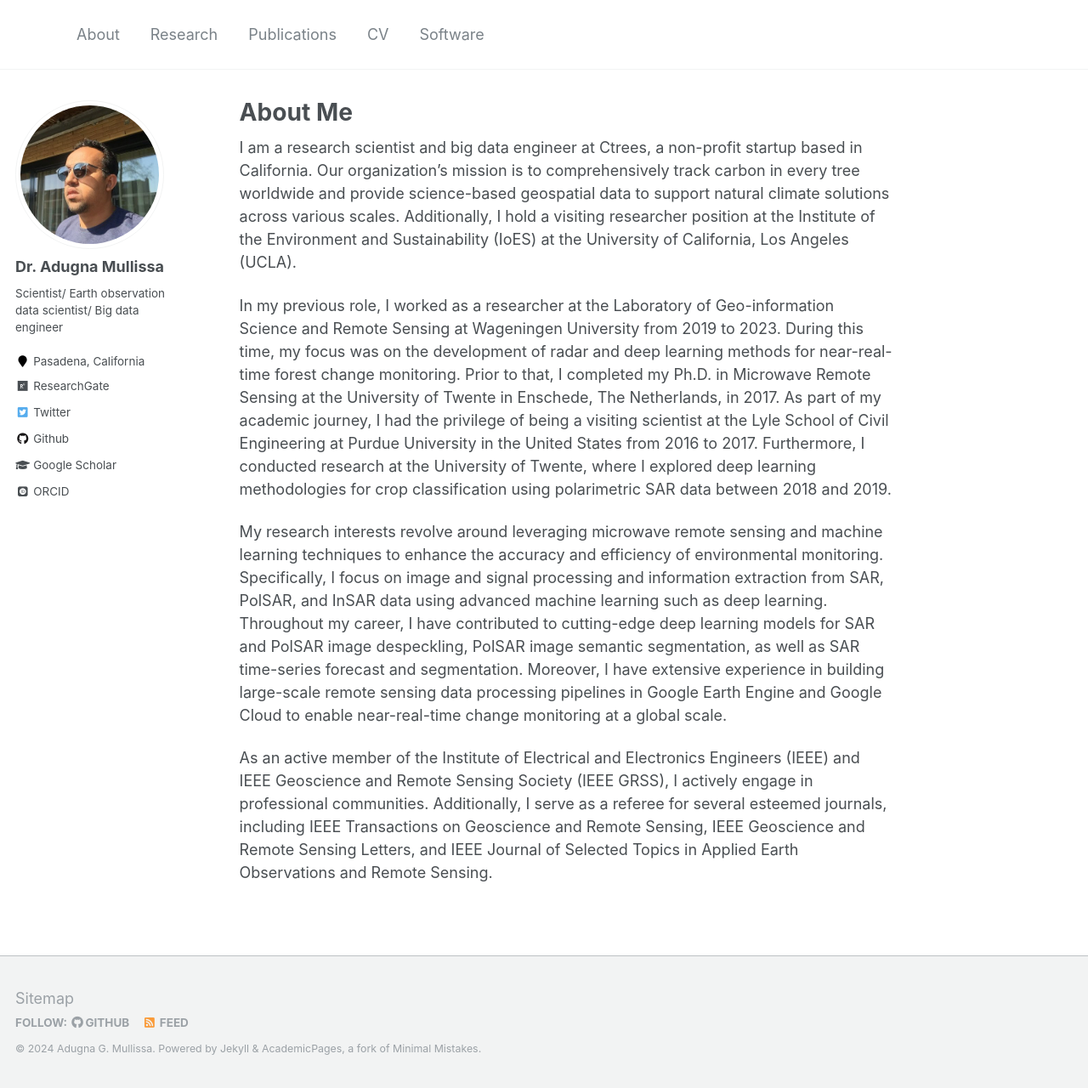
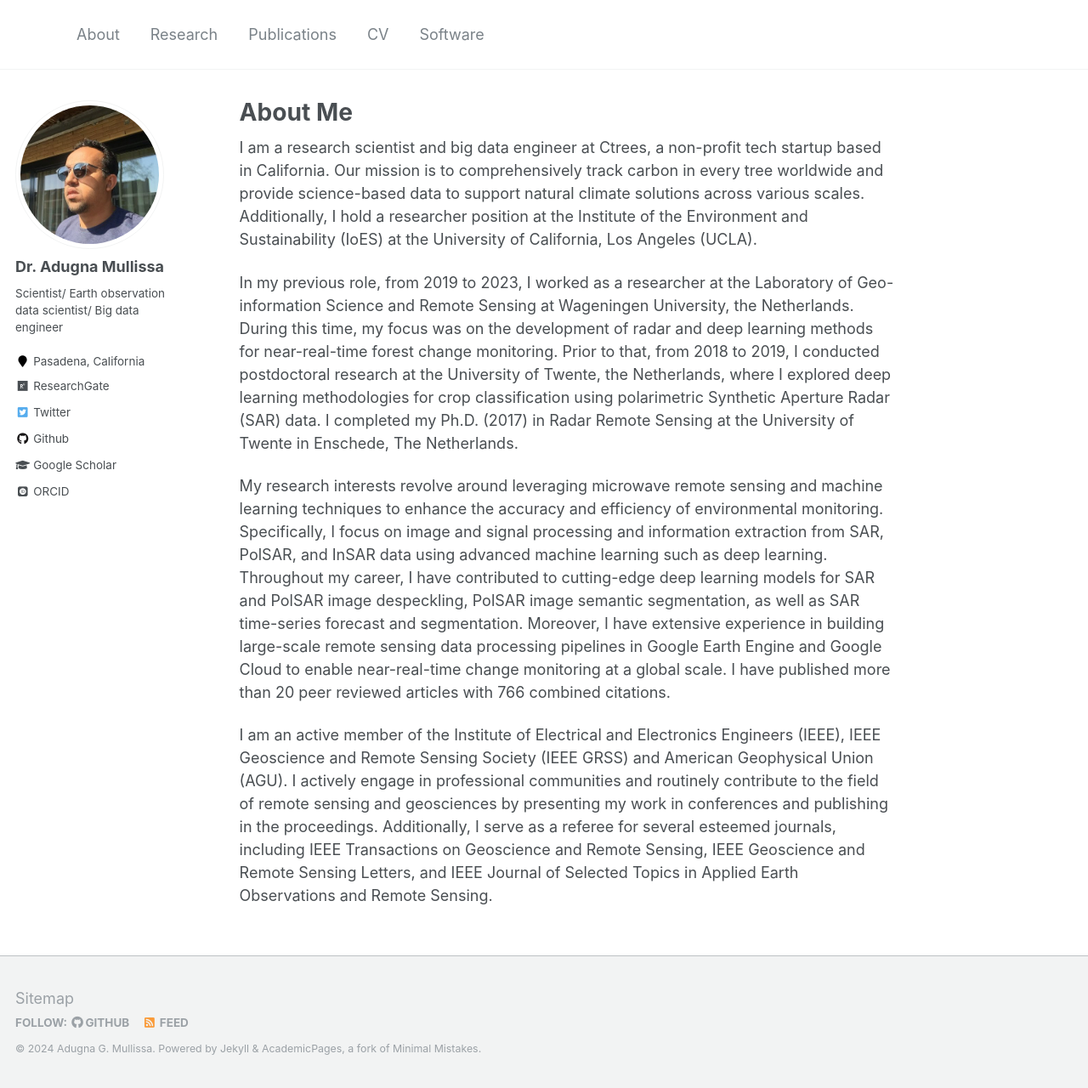
Before and after one commit to adugnag/adugnag.github.io, a Jekyll site: the page built from _pages/about.md, in a window 1280 px wide and 1280 px high. Shown: the whole window at 85% size. Built offline with Jekyll 4.4.1, drawn with Linux system fonts in a browser that asks for light colours; some web fonts are replaced.

Commit message:
Update about.md

```diff
--- a/_pages/about.md
+++ b/_pages/about.md
@@ -7,10 +7,10 @@ redirect_from:
   - /about/
   - /about.html
 ---
-I am a research scientist and big data engineer at Ctrees, a non-profit startup based in California. Our organization's mission is to comprehensively track carbon in every tree worldwide and provide science-based geospatial data to support natural climate solutions across various scales. Additionally, I hold a visiting researcher position at the Institute of the Environment and Sustainability (IoES) at the University of California, Los Angeles (UCLA).
+I am a research scientist and big data engineer at Ctrees, a non-profit tech startup based in California. Our mission is to comprehensively track carbon in every tree worldwide and provide science-based data to support natural climate solutions across various scales. Additionally, I hold a researcher position at the Institute of the Environment and Sustainability (IoES) at the University of California, Los Angeles (UCLA).
 
-In my previous role, I worked as a researcher at the Laboratory of Geo-information Science and Remote Sensing at Wageningen University from 2019 to 2023. During this time, my focus was on the development of radar and deep learning methods for near-real-time forest change monitoring. Prior to that, I completed my Ph.D. in Microwave Remote Sensing at the University of Twente in Enschede, The Netherlands, in 2017. As part of my academic journey, I had the privilege of being a visiting scientist at the Lyle School of Civil Engineering at Purdue University in the United States from 2016 to 2017. Furthermore, I conducted research at the University of Twente, where I explored deep learning methodologies for crop classification using polarimetric SAR data between 2018 and 2019.
+In my previous role, from 2019 to 2023, I worked as a researcher at the Laboratory of Geo-information Science and Remote Sensing at Wageningen University, the Netherlands. During this time, my focus was on the development of radar and deep learning methods for near-real-time forest change monitoring. Prior to that, from 2018 to 2019, I conducted postdoctoral research at the University of Twente, the Netherlands, where I explored deep learning methodologies for crop classification using polarimetric Synthetic Aperture Radar (SAR) data. I completed my Ph.D. (2017) in  Radar Remote Sensing at the University of Twente in Enschede, The Netherlands.
 
-My research interests revolve around leveraging microwave remote sensing and machine learning techniques to enhance the accuracy and efficiency of environmental monitoring. Specifically, I focus on image and signal processing and information extraction from SAR, PolSAR, and InSAR data using advanced machine learning such as deep learning. Throughout my career, I have contributed to cutting-edge deep learning models for SAR and PolSAR image despeckling, PolSAR image semantic segmentation, as well as SAR time-series forecast and segmentation. Moreover, I have extensive experience in building large-scale remote sensing data processing pipelines in Google Earth Engine and Google Cloud to enable near-real-time change monitoring at a global scale.
+My research interests revolve around leveraging microwave remote sensing and machine learning techniques to enhance the accuracy and efficiency of environmental monitoring. Specifically, I focus on image and signal processing and information extraction from SAR, PolSAR, and InSAR data using advanced machine learning such as deep learning. Throughout my career, I have contributed to cutting-edge deep learning models for SAR and PolSAR image despeckling, PolSAR image semantic segmentation, as well as SAR time-series forecast and segmentation. Moreover, I have extensive experience in building large-scale remote sensing data processing pipelines in Google Earth Engine and Google Cloud to enable near-real-time change monitoring at a global scale. I have published more than 20 peer reviewed articles with 766 combined citations.
 
-As an active member of the Institute of Electrical and Electronics Engineers (IEEE) and IEEE Geoscience and Remote Sensing Society (IEEE GRSS), I actively engage in professional communities. Additionally, I serve as a referee for several esteemed journals, including IEEE Transactions on Geoscience and Remote Sensing, IEEE Geoscience and Remote Sensing Letters, and IEEE Journal of Selected Topics in Applied Earth Observations and Remote Sensing.
+I am an active member of the Institute of Electrical and Electronics Engineers (IEEE), IEEE Geoscience and Remote Sensing Society (IEEE GRSS) and American Geophysical Union (AGU). I actively engage in professional communities and routinely contribute to the field of remote sensing and geosciences by presenting my work in conferences and publishing in the proceedings. Additionally, I serve as a referee for several esteemed journals, including IEEE Transactions on Geoscience and Remote Sensing, IEEE Geoscience and Remote Sensing Letters, and IEEE Journal of Selected Topics in Applied Earth Observations and Remote Sensing.
```
